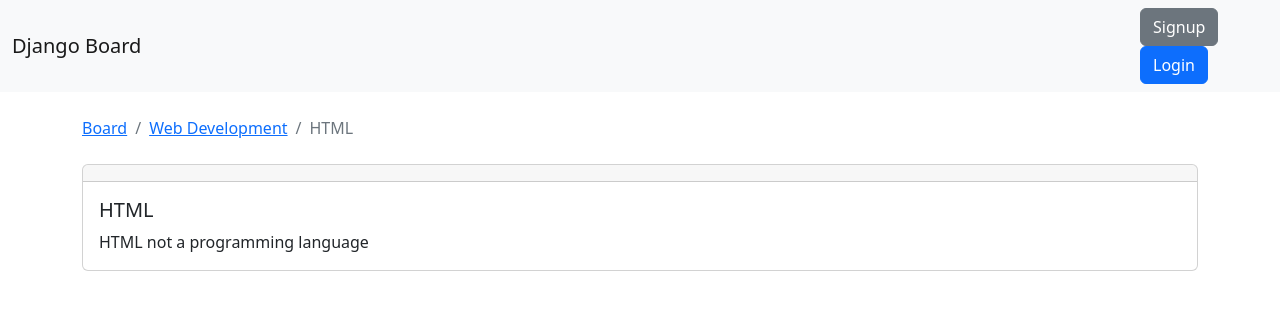
After one commit to Mohamed-A-Badr/Discussion_Board, a Django app: page /boards/1/topics/1/ in a window 1280 px wide. The commit adds this page. Shown: the top 310 px of the page. Run offline with Django 3.2, Linux system fonts and the light colour scheme; data comes from the database, SQL or seed files in the repository; some libraries are stand-ins or nearby versions.

Commit message:
creating posts page

```diff
--- a/Boards/url.py
+++ b/Boards/url.py
@@ -2,5 +2,6 @@ from django.urls import path
 from . import views
 urlpatterns =[
     path('', views.HomeView.as_view(), name='home'),
-    path('boards/<int:board_id>/', views.BoardView.as_view(), name='board_topics')
+    path('boards/<int:board_id>/', views.BoardView.as_view(), name='board_topics'),
+    path('boards/<int:board_id>/topics/<int:topic_id>/', views.PostView.as_view(), name='posts')
 ]
--- a/Boards/views.py
+++ b/Boards/views.py
@@ -17,3 +17,10 @@ class BoardView(View):
             'board':board,
             'topics':topics,
         })
+
+class PostView(View):
+    def get(self, request, board_id, topic_id):
+        topic = get_object_or_404(TopicData, board__pk=board_id, pk=topic_id)
+        return render(request, 'post.html', {
+            'topic':topic
+        })
--- /dev/null
+++ b/templates/post.html
@@ -0,0 +1,29 @@
+{%extends 'base.html'%}
+
+{%block title%} {{topic.title}} {%endblock%}
+{%block breadcrumb%}
+    <li class="breadcrumb-item">
+        <a href="{%url 'home'%}">Board</a>
+    </li>
+    <li class="breadcrumb-item">
+        <a href="{% url 'board_topics' topic.board.pk%}">{{topic.board.name}}</a>
+    </li>
+    <li class="breadcrumb-item active">{{topic.title}}</li>
+{%endblock%}
+
+{%block content%}
+{%for post in topic.post.all%}
+<div class="card">
+  <div class="card-header">
+    {{user.username}}
+  </div>
+  <div class="card-body">
+    <h5 class="card-title">{{topic.title}}</h5>
+    <p class="card-text">{{post.content}}</p>
+      {%if user.is_authenticated%}
+    <a href="#" class="btn btn-primary">edit</a>
+      {%endif%}
+  </div>
+</div>
+{%endfor%}
+{%endblock%}
```
Also changed, not shown: templates/topic.html (+5 -3 lines).
